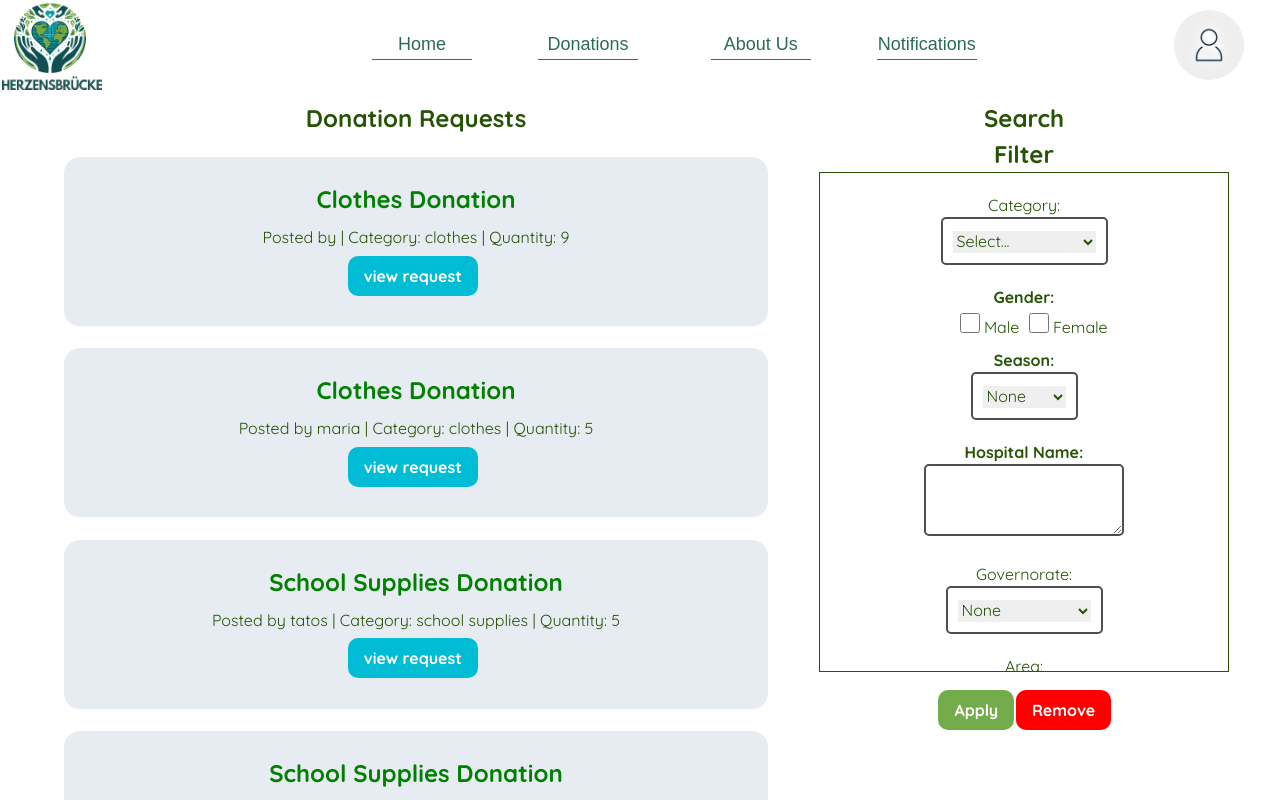
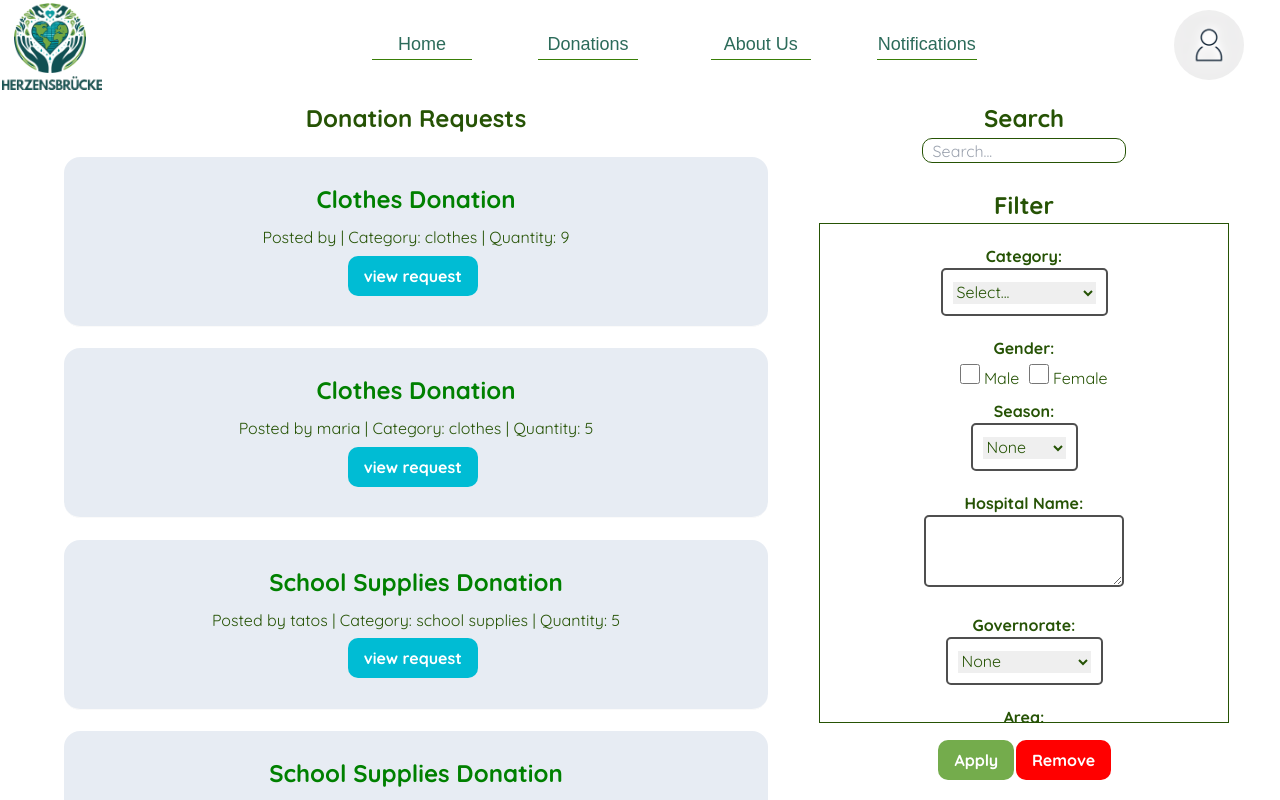
Before and after one commit to Tatos23/FC-CSEN, a React (Create React App) app: page / in a window 1280 px wide. Shown: the top 800 px of the page. Built offline with nearby package versions, Linux system fonts and the light colour scheme; data requests are answered from the project's data file.

Commit message:
Applying final edits

```diff
--- a/src/components/donor/ViewRequests.css
+++ b/src/components/donor/ViewRequests.css
@@ -338,6 +338,12 @@
     align-items: center;
 }
 
+.right-subSection-search{
+    width: 40%;
+    margin-bottom: 5%;
+
+}
+
 .right-subSection{
     width: 80%;
     border: 1px solid #265305;
@@ -359,6 +365,16 @@
     flex-direction: column;
     align-items: center;
     height: fit-content;
+}
+
+.ViewRequests-search-bar{
+    width: 100%;
+    border-radius: 10px;
+    border: 1px solid #265305;
+    padding-left: 10px;
+    margin-top: 1%;
+    height: 100%;
+
 }
 
 .categories,
--- a/src/components/donor/ViewRequests.js
+++ b/src/components/donor/ViewRequests.js
@@ -22,11 +22,6 @@ function ViewRequests() {
     const [donations, setDonation] = useState(null);
 
     const [selectedCategory, setSelectedCategory] = useState('Select Category ▼'); // Initialize with default text
-
-
-
-
-
 
     useEffect(() => {
         fetch('http://localhost:8000/donations')
@@ -714,13 +709,13 @@ function ViewRequests() {
                 <div className='view-requests-right'>
                     <div className="search-title">Search</div>
                     <div className="right-subSection-search">
-
+                        <input className="ViewRequests-search-bar" type="text" placeholder="Search..."/>
                     </div>
                     <div className="filter-title">Filter</div>
                         <div className="right-subSection">
 
                             <div className="LR-subSection">
-                            <label htmlFor='Category' style={{ display: 'block' }}>
+                            <label htmlFor='Category' style={{ display: 'block', fontWeight:'bold' }}>
                                         Category:
                                     </label>
                                     <div className='categories'>
@@ -736,7 +731,7 @@ function ViewRequests() {
                                     {selectedCategoryX && (
                                         ['toys', 'medical supplies', 'school supplies', 'food'].includes(selectedCategoryX) && (
                                             <>
-                                            <label htmlFor='Sub-Category' style={{ display: 'block' }}>
+                                            <label htmlFor='Sub-Category' style={{ display: 'block', fontWeight:'bold' }}>
                                                     Sub-Category:
                                                 </label>
                                             <div className='subCategories'>
@@ -799,7 +794,7 @@ function ViewRequests() {
                                 <div className="setHospitalName">
                                 <textarea className='view-requests-hospitalName-textarea' required value={hospitalName} onChange={(e) => setHospitalName(e.target.value)}></textarea>
                                 </div>
-                                <label htmlFor="Governorate" style={{ display: 'block' }}>Governorate:</label>
+                                <label htmlFor="Governorate" style={{ display: 'block', fontWeight:'bold' }}>Governorate:</label>
                                 <div className="selectGovernorate">
                                 <select value={selectedGovernorate} onChange={handleGovernorateChange}>
                                     <option value="Alexandria">Alexandria</option>
@@ -834,7 +829,7 @@ function ViewRequests() {
                                     <option value="None">None</option>
                                 </select>
                                 </div>
-                                <label htmlFor="Area" style={{ display: 'block' }}>Area:</label>
+                                <label htmlFor="Area" style={{ display: 'block', fontWeight:'bold' }}>Area:</label>
                                 <div className="selectArea">
                                     <select value={selectedArea} onChange={handleAreaChange}>
                                         <option value="Agouza">Agouza</option>
@@ -868,21 +863,21 @@ function ViewRequests() {
                                     </select>
                                 </div>
 
-                                    <label htmlFor='Medical Specialty' style={{ display: 'block' }}>
+                                    <label htmlFor='Medical Specialty' style={{ display: 'block', fontWeight:'bold' }}>
                                         Medical Specialty:
                                     </label>
                                     <div className='setMedicalSpeciality'>
                                         <textarea required value={medicalSpeciality} onChange={(e) => setMedicalSpeciality(e.target.value)}></textarea>
                                     </div>
 
-                                    <label htmlFor='Organization Name' style={{ display: 'block' }}>
+                                    <label htmlFor='Organization Name' style={{ display: 'block', fontWeight:'bold' }}>
                                         Organization Name:
                                     </label>
                                     <div className='setOrganizationName'>
                                         <textarea required value={organizationName} onChange={(e) => setOrganizationName(e.target.value)}></textarea>
                                     </div>
 
-                                    <label htmlFor='Subject' style={{ display: 'block' }}>
+                                    <label htmlFor='Subject' style={{ display: 'block', fontWeight:'bold' }}>
                                         Subject:
                                     </label>
                                     <div className='setSubject'>
```
